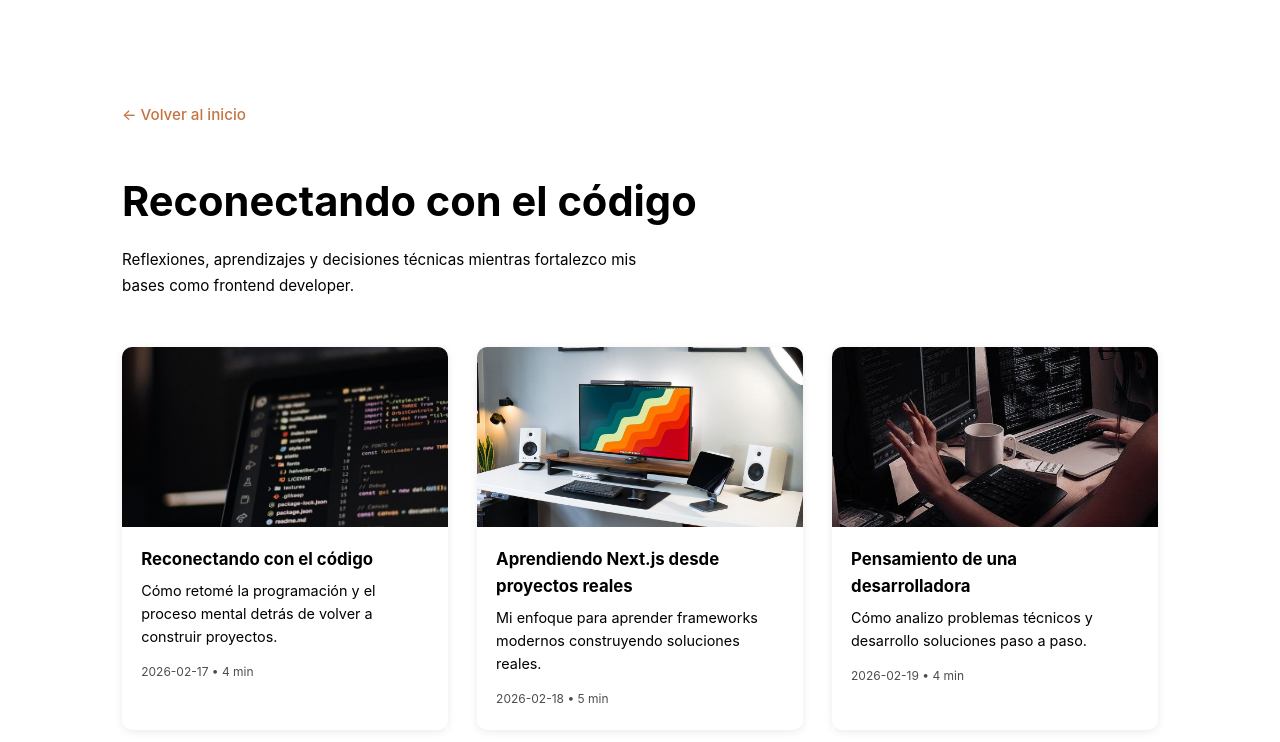
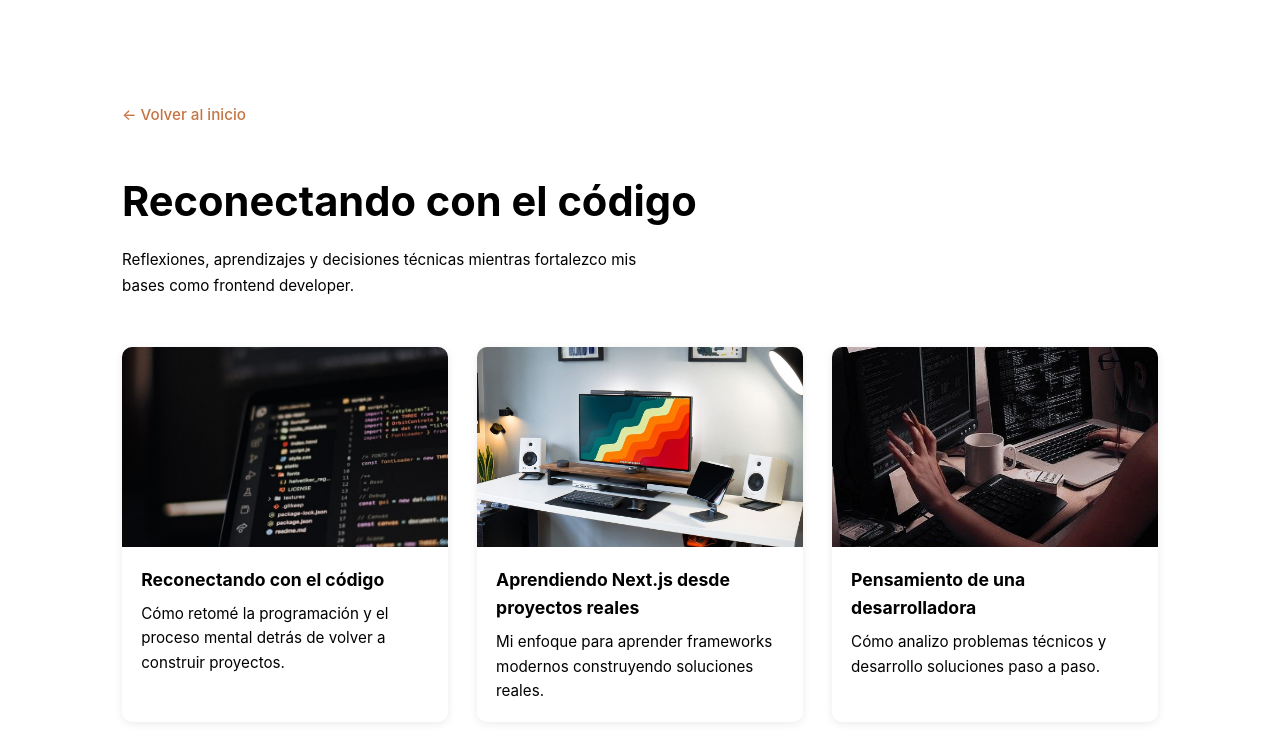
Before and after one commit to Bethsyf/portfolio, a Next.js app: page /blog in a window 1280 px wide. Shown: the top 742 px of the page. Built offline with nearby package versions, Linux system fonts and the light colour scheme.

Commit message:
refactor(blog): use BlogCard and TextControl in BlogPage and update styles

```diff
--- a/src/pages/blog/index.tsx
+++ b/src/pages/blog/index.tsx
@@ -1,45 +1,38 @@
 import Head from "next/head";
 import Link from "next/link";
-import Image from "next/image";
-import styles from "@/styles/pages/BlogPage.module.scss";
+
 import { blogPosts } from "@/data/blogPost";
-import CardControl from "@/components/controls/card/CardControl";
+
+import TextControl from "@/components/controls/text/TextControl";
+import BlogCard from "@/components/views/blog/blogCard/BlogCard";
+
+import s from "@/styles/pages/BlogPage.module.scss";
 
 const BlogPage = () => {
+  const posts = blogPosts.slice(0, 3);
   return (
     <>
       <Head>
         <title>Blog | Bethsy Falcon</title>
       </Head>
-      <main className={styles.container}>
-        <Link href="/" className={styles.back}>
+
+      <main className={s.container}>
+        <Link href="/" className={s.back}>
           ← Volver al inicio
         </Link>
-        <h1 className={styles.title}>Reconectando con el código</h1>
-        <p className={styles.description}>
+
+        <TextControl as="h1" variant="title" className={s.title}>
+          Reconectando con el código
+        </TextControl>
+
+        <TextControl as="p" variant="body" className={s.description}>
           Reflexiones, aprendizajes y decisiones técnicas mientras fortalezco mis bases como
           frontend developer.
-        </p>
-        <div className={styles.grid}>
-          {blogPosts.map((post) => (
-            <CardControl key={post.slug}>
-              <Link key={post.slug} href={`/blog/${post.slug}`} className={styles.card}>
-                <Image
-                  src={post.image}
-                  alt={post.title}
-                  className={styles.image}
-                  width={400}
-                  height={220}
-                />
-                <div className={styles.cardContent}>
-                  <h3 className={styles.cardTitle}>{post.title}</h3>
-                  <p className={styles.cardDescription}>{post.description}</p>
-                  <span className={styles.meta}>
-                    {post.date} • {post.readingTime}
-                  </span>
-                </div>
-              </Link>{" "}
-            </CardControl>
+        </TextControl>
+
+        <div className={s.grid}>
+          {posts.map((post) => (
+            <BlogCard key={post.slug} {...post} />
           ))}
         </div>
       </main>
--- a/src/styles/pages/BlogPage.module.scss
+++ b/src/styles/pages/BlogPage.module.scss
@@ -13,7 +13,6 @@
   font-size: 0.95rem;
   text-decoration: none;
   transition: var(--transition-fast);
-
   &:hover {
     opacity: 0.7;
     transform: translateX(-3px);
@@ -36,41 +35,18 @@
 
 .grid {
   display: grid;
-  grid-template-columns: repeat(auto-fit, minmax(280px, 1fr));
+  grid-template-columns: 1fr;
   gap: 1.8rem;
 }
 
-.image {
-  width: 100%;
-  height: 180px;
-  object-fit: cover;
-  border-top-left-radius: var(--radius-md);
-  border-top-right-radius: var(--radius-md);
-  overflow: hidden;
+@media (min-width: 768px) {
+  .grid {
+    grid-template-columns: repeat(2, 1fr);
+  }
 }
 
-.card:hover .image {
-  transform: scale(1.03);
+@media (min-width: 1024px) {
+  .grid {
+    grid-template-columns: repeat(3, 1fr);
+  }
 }
-
-.cardContent {
-  padding: 1.2rem;
-}
-
-.cardTitle {
-  margin-bottom: 0.4rem;
-  font-size: 1.05rem;
-  color: var(--color-text);
-}
-
-.cardDescription {
-  color: var(--color-text-secondary);
-  font-size: 0.9rem;
-  margin-bottom: 0.6rem;
-}
-
-.meta {
-  font-size: 0.75rem;
-  color: var(--color-text-secondary);
-  opacity: 0.7;
-}
```
